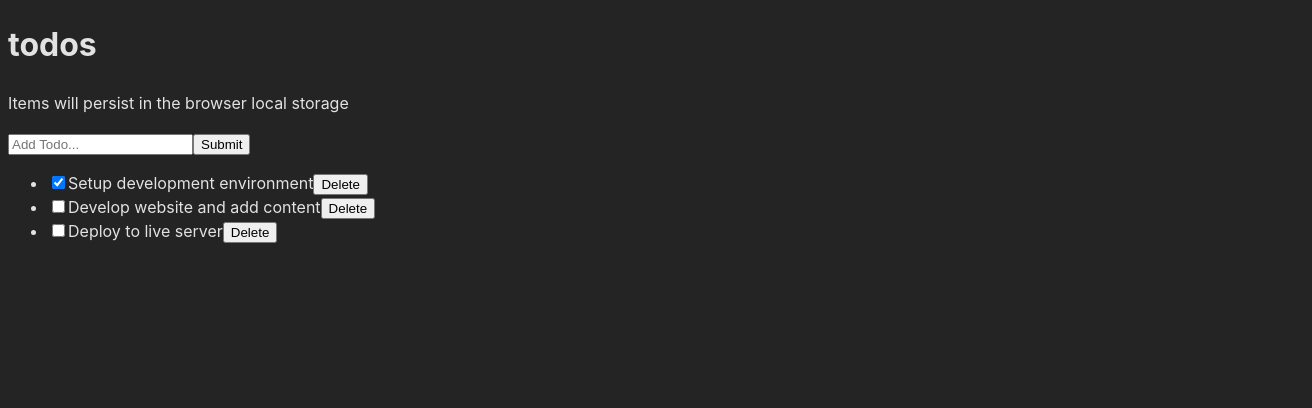
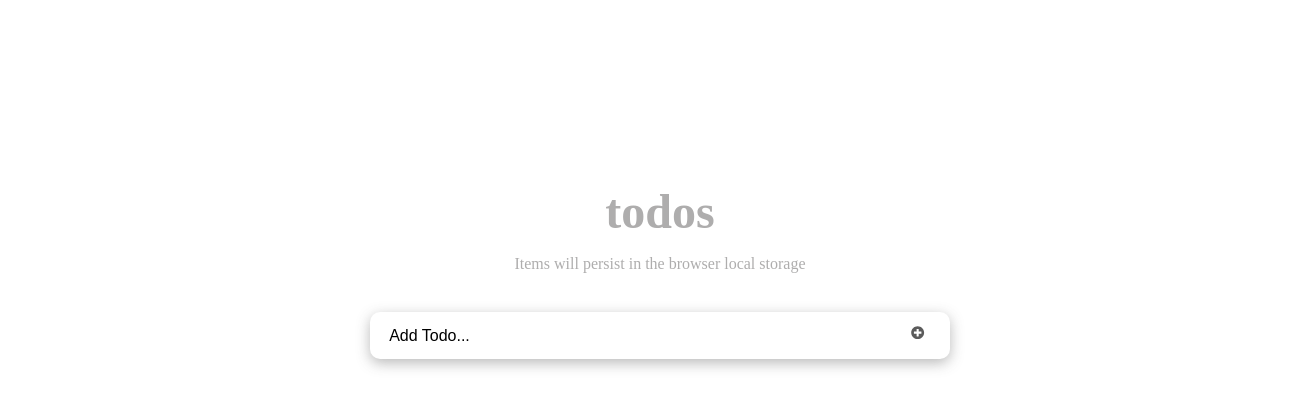
Before and after one commit to andrianarivo/react-todo-app, a React (Vite) app: page / in a window 1280 px wide. Shown: the top 408 px of the page, 1312 px wide, since content can reach past the window. Built offline with nearby package versions, Linux system fonts and the light colour scheme.

Commit message:
add styles, build edit feature

```diff
--- a/package.json
+++ b/package.json
@@ -12,6 +12,8 @@
   "dependencies": {
     "react": "^18.2.0",
     "react-dom": "^18.2.0",
+    "react-icons": "^4.9.0",
+    "react-router-dom": "6",
     "uuid": "^9.0.0"
   },
   "devDependencies": {
--- a/src/components/Header.jsx
+++ b/src/components/Header.jsx
@@ -1,6 +1,15 @@
+import styles from '@/styles/Header.module.css';
+
 const Header = () => {
+  const headerStyle = {
+    padding: '20px 0',
+    lineHeight: '1.5em',
+    color: '#aeadad',
+    textAlign: 'center',
+  };
+
   return (
-    <header>
+    <header style={headerStyle} className={styles.header}>
       <h1>todos</h1>
       <p>Items will persist in the browser local storage</p>
     </header>
--- a/src/components/InputTodo.jsx
+++ b/src/components/InputTodo.jsx
@@ -1,4 +1,5 @@
 import { useState } from 'react';
+import { FaPlusCircle } from 'react-icons/fa';
 
 const InputTodo = ({ addTodoItem }) => {
   const [title, setTitle] = useState('');
@@ -20,16 +21,19 @@ const InputTodo = ({ addTodoItem }) => {
 
   return (
     <>
-      <form onSubmit={handleSubmit}>
+      <form onSubmit={handleSubmit} className="form-container">
         <input
+          className="input-text"
           type="text"
           placeholder="Add Todo..."
           value={title}
           onChange={handleChange}
         />
-        <button>Submit</button>
+        <button className="input-submit">
+          <FaPlusCircle />
+        </button>
       </form>
-      <span>{message}</span>
+      <span className="submit-warning">{message}</span>
     </>
   );
 };
--- a/src/components/TodoApp.jsx
+++ b/src/components/TodoApp.jsx
@@ -1,12 +1,14 @@
 import Header from '@/components/Header.jsx';
-import TodosLogic from "@/components/TodosLogic.jsx";
+import TodosLogic from '@/components/TodosLogic.jsx';
 
 const TodoApp = () => {
   return (
-    <>
-      <Header />
-      <TodosLogic />
-    </>
+    <div className="wrapper">
+      <div className="todos">
+        <Header />
+        <TodosLogic />
+      </div>
+    </div>
   );
 };
 export default TodoApp;
--- a/src/components/TodoItem.jsx
+++ b/src/components/TodoItem.jsx
@@ -1,13 +1,61 @@
-const TodoItem = ({ itemProp, handleChange, delTodo }) => {
+import styles from '@/styles/TodoItem.module.css';
+import { useState } from 'react';
+import { FaTrash } from 'react-icons/fa';
+import { AiFillEdit } from 'react-icons/ai';
+
+const TodoItem = ({ itemProp, handleChange, delTodo, setUpdate }) => {
+  const [editing, setEditing] = useState(false);
+
+  const completedStyle = {
+    fontStyle: 'italic',
+    color: '#595959',
+    opacity: 0.4,
+    textDecoration: 'line-through',
+  };
+
+  let viewMode = {};
+  let editMode = {};
+  if (editing) {
+    viewMode.display = 'none';
+  } else {
+    editMode.display = 'none';
+  }
+  const handleEditing = () => {
+    setEditing(true);
+  };
+
+  const handleUpdatedDone = (event) => {
+    if (event.key === 'Enter') {
+      setEditing(false);
+    }
+  };
+
   return (
-    <li>
+    <li className={styles.item}>
+      <div className={styles.content} style={viewMode}>
+        <input
+          type="checkbox"
+          checked={itemProp.completed}
+          onChange={() => handleChange(itemProp.id)}
+        />
+        <span style={itemProp.completed ? completedStyle : null}>
+          {itemProp.title}
+        </span>
+        <button onClick={handleEditing}>
+          <AiFillEdit />
+        </button>
+        <button onClick={() => delTodo(itemProp.id)}>
+          <FaTrash />
+        </button>
+      </div>
       <input
-        type="checkbox"
-        checked={itemProp.completed}
-        onChange={() => handleChange(itemProp.id)}
+        type="text"
+        value={itemProp.title}
+        className={styles.textInput}
+        style={editMode}
+        onChange={(e) => setUpdate(e.target.value, itemProp.id)}
+        onKeyDown={handleUpdatedDone}
       />
-      {itemProp.title}
-      <button onClick={() => delTodo(itemProp.id)}>Delete</button>
     </li>
   );
 };
--- a/src/components/TodosList.jsx
+++ b/src/components/TodosList.jsx
@@ -1,6 +1,6 @@
 import TodoItem from '@/components/TodoItem.jsx';
 
-const TodosList = ({ todosProps, handleChange, delTodo }) => {
+const TodosList = ({ todosProps, handleChange, delTodo, setUpdate }) => {
   return (
     <ul>
       {todosProps.map((todo) => (
@@ -9,6 +9,7 @@ const TodosList = ({ todosProps, handleChange, delTodo }) => {
           itemProp={todo}
           handleChange={handleChange}
           delTodo={delTodo}
+          setUpdate={setUpdate}
         />
       ))}
     </ul>
--- a/src/components/TodosLogic.jsx
+++ b/src/components/TodosLogic.jsx
@@ -1,26 +1,23 @@
 import InputTodo from '@/components/InputTodo.jsx';
 import TodosList from '@/components/TodosList.jsx';
-import { useState } from 'react';
+import { useEffect, useState } from 'react';
 import { v4 as uuidv4 } from 'uuid';
 
 const TodosLogic = () => {
-  const [todos, setTodos] = useState([
-    {
-      id: uuidv4(),
-      title: 'Setup development environment',
-      completed: true,
-    },
-    {
-      id: uuidv4(),
-      title: 'Develop website and add content',
-      completed: false,
-    },
-    {
-      id: uuidv4(),
-      title: 'Deploy to live server',
-      completed: false,
-    },
-  ]);
+  const [todos, setTodos] = useState(getInitialTodos());
+
+  function getInitialTodos() {
+    // getting stored items
+    const temp = localStorage.getItem('todos');
+    const savedTodos = JSON.parse(temp);
+    return savedTodos || [];
+  }
+
+  useEffect(() => {
+    // storing todos items
+    const temp = JSON.stringify(todos);
+    localStorage.setItem('todos', temp);
+  }, [todos]);
 
   const handleChange = (id) => {
     setTodos((prevState) =>
@@ -53,6 +50,20 @@ const TodosLogic = () => {
     setTodos([...todos, newTodo]);
   };
 
+  const setUpdate = (updatedTitle, id) => {
+    setTodos((prevState) =>
+      prevState.map((todo) => {
+        if (todo.id === id) {
+          return {
+            ...todo,
+            title: updatedTitle,
+          };
+        }
+        return todo;
+      })
+    );
+  };
+
   return (
     <div>
       <InputTodo addTodoItem={addTodoItem} />
@@ -60,6 +71,7 @@ const TodosLogic = () => {
         todosProps={todos}
         handleChange={handleChange}
         delTodo={delTodo}
+        setUpdate={setUpdate}
       />
     </div>
   );
--- a/src/index.css
+++ /dev/null
@@ -1,15 +0,0 @@
-:root {
-  font-family: Inter, system-ui, Avenir, Helvetica, Arial, sans-serif;
-  line-height: 1.5;
-  font-weight: 400;
-
-  color-scheme: light dark;
-  color: rgba(255, 255, 255, 0.87);
-  background-color: #242424;
-
-  font-synthesis: none;
-  text-rendering: optimizeLegibility;
-  -webkit-font-smoothing: antialiased;
-  -moz-osx-font-smoothing: grayscale;
-  -webkit-text-size-adjust: 100%;
-}
--- /dev/null
+++ b/src/styles/Header.module.css
@@ -0,0 +1,8 @@
+.header h1 {
+    font-size: 3rem;
+    font-weight: 600;
+    margin-bottom: 1rem;
+    line-height: 1em;
+    text-transform: lowercase;
+    text-align: center;
+}
--- /dev/null
+++ b/src/styles/TodoItem.module.css
@@ -0,0 +1,36 @@
+.item {
+    font-size: 1rem;
+    list-style-type: none;
+    padding: 14px 25px;
+    border-bottom: 1px solid #fff;
+    background: #f0efef;
+}
+
+.content {
+    display: flex;
+    justify-content: space-between;
+    align-items: center;
+    gap: 1rem;
+}
+
+.content span {
+    flex: 1;
+    order: 1;
+}
+
+.content button {
+    cursor: pointer;
+    background: transparent;
+    order: 2;
+    outline: none;
+    outline: none;
+    border: none;
+    margin-left: 7px;
+}
+
+.textInput {
+    width: 100%;
+    padding: 10px;
+    border: 1px solid #dfdfdf;
+    outline: none;
+}
--- /dev/null
+++ b/src/styles/app.css
@@ -0,0 +1,57 @@
+.wrapper {
+    width: 100%;
+    padding: 8rem 20px 3rem;
+}
+
+.todos {
+    max-width: 580px;
+    margin: 0 auto;
+}
+
+.form-container {
+    display: flex;
+    border-radius: calc(0.1 * 100px);
+    box-shadow: 0px 4px 14px 0px rgba(70, 70, 70, 0.38);
+    justify-content: space-around;
+    background: #fff;
+    font-size: 1rem;
+}
+
+.input-text {
+    width: 85%;
+    padding-right: 5px;
+    padding-left: 10px;
+    border-radius: calc(0.5 * 100px);
+    font-size: 1rem;
+}
+
+.input-text::placeholder {
+    color: #000;
+}
+
+.input-submit {
+    background: transparent;
+    color: #5b5b5b;
+    text-transform: capitalize;
+    cursor: pointer;
+    font-weight: 600;
+    margin-right: 10px;
+}
+
+.input-text,
+.input-submit {
+    height: 45px;
+    outline: none;
+    border: none;
+}
+
+.submit-warning {
+    font-size: 13px;
+    color: red;
+    margin-top: 5px;
+    display: block;
+}
+
+ul {
+    padding: 0;
+}
```
Also changed, not shown: src/main.jsx (+6 -6 lines), 1 other file (tests, documents, lock files or other folders).
